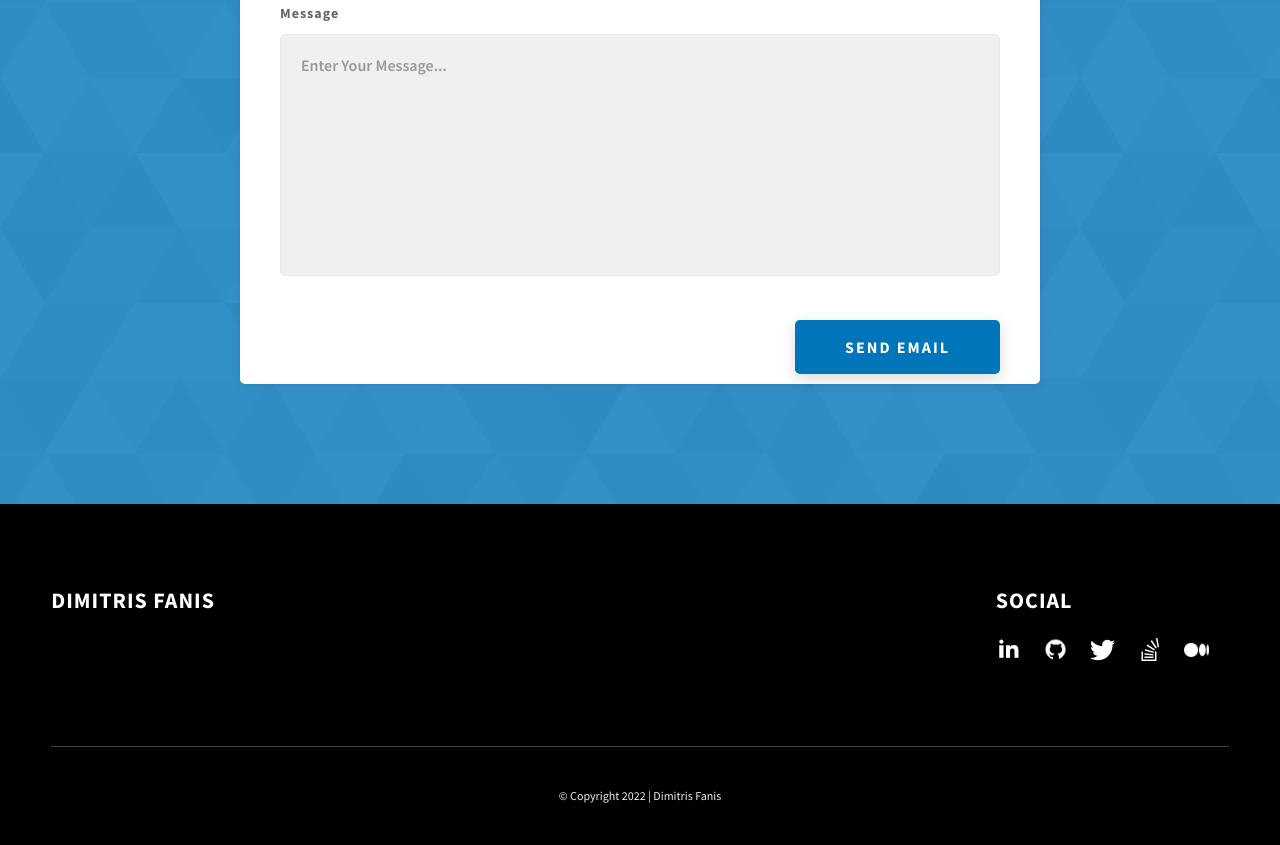
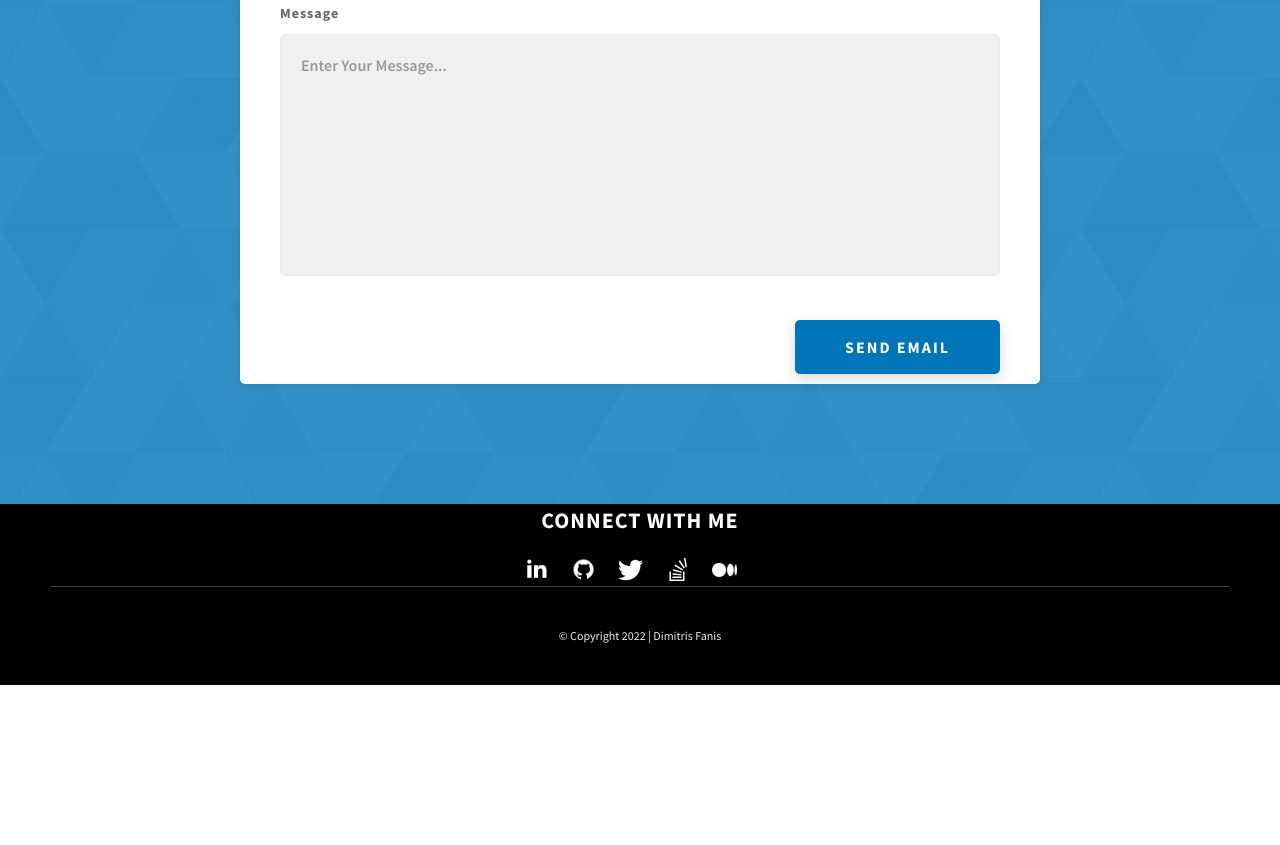
Before and after one commit to dimi-fn/portfolio, a website: page index.html in a window 1280 px wide. Shown: the part 4348-5193 px from the top of the page. After the commit the page ends 5033 px from the top, so only its background shows below. Drawn offline with Linux system fonts and the light colour scheme.

Commit message:
changed footer design

```diff
--- a/index.html
+++ b/index.html
@@ -347,11 +347,12 @@
 
     <!------------------------------- Footer ------------------------------->
     <footer class="main-footer">
-      <div class="main-container">
-        <div class="main-footer__upper">
-          <div class="main-footer__row main-footer__row-1">
+
+      <div class="main-footer-container">
+
+        <div class="main-footer__row main-footer__row-1">
             <h2 class="heading heading-sm main-footer__heading-sm">
-              <span class="footer-socials">Social</span>
+              <span class="footer-socials">Connect with me</span>
             </h2>
             <div class="main-footer__social-cont">
               <a href="https://www.linkedin.com/in/dimitrisfanis/" title="LinkedIn" target="_blank">
@@ -391,19 +392,17 @@
               </a>
             </div>
           </div>
-          <div class="main-footer__row main-footer__row-2">
-            <h4 class="heading heading-sm text-lt">Dimitris Fanis</h4>
-            <p class="main-footer__short-desc">
-             <!-- footer text -->
-            </p>
-          </div>
-        </div>
         <div class="main-footer__lower">
+          <!-- <hr> -->
           &copy; Copyright 2022 | Dimitris Fanis
         </div>
       </div>
+
     </footer>
     <!------------------------------- END OF: Footer ------------------------------->
 
+
+
+
   </body>
 </html>
```
